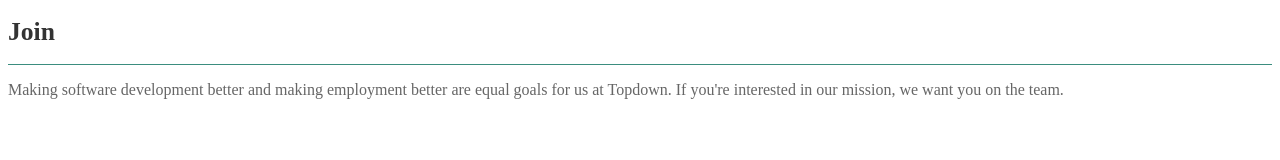
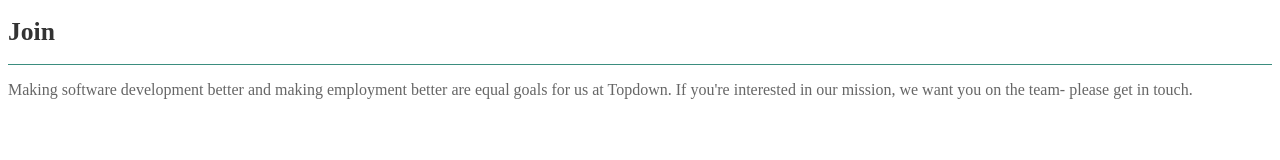
Before and after one commit to topdown-ai/topdown-webpage, a plain HTML site: page join.html in a window 1280 px wide. Drawn offline with Linux system fonts and the light colour scheme.

Commit message:
Update join.html

```diff
--- a/join.html
+++ b/join.html
@@ -28,6 +28,6 @@
 <body>
   <h1>Join</h1>
 <div class="separator"></div>
-  <p>Making software development better and making employment better are equal goals for us at Topdown. If you're interested in our mission, we want you on the team. </p>
+  <p>Making software development better and making employment better are equal goals for us at Topdown. If you're interested in our mission, we want you on the team- please get in touch. </p>
 </body>
 </html>
```
